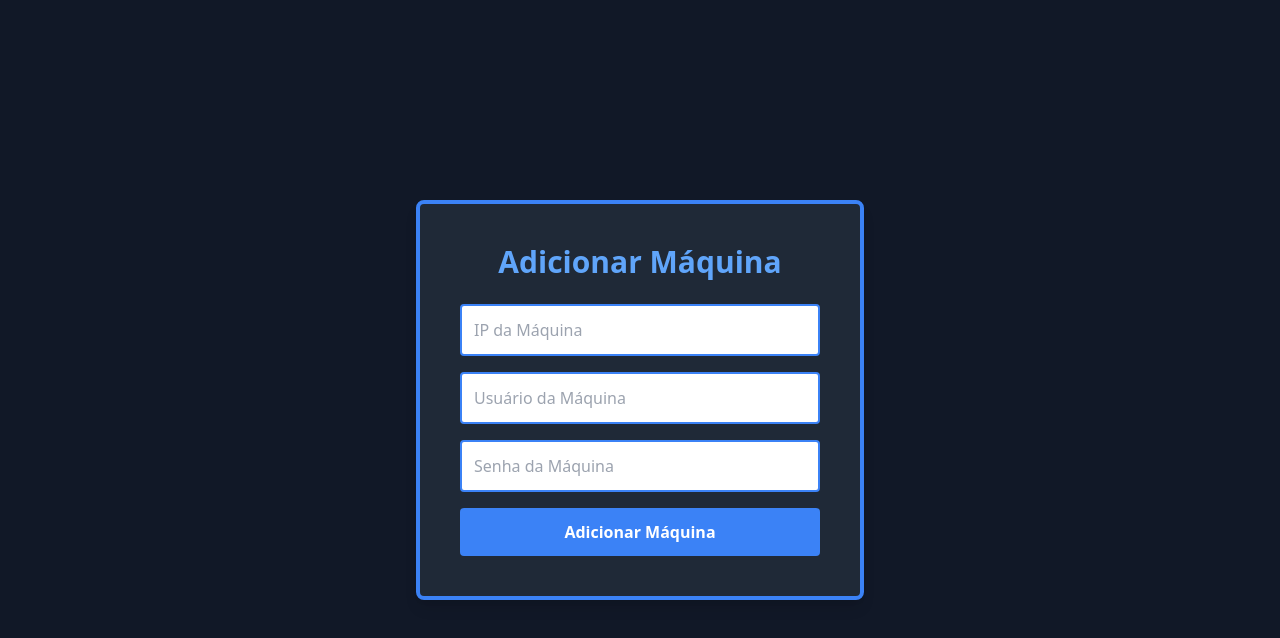
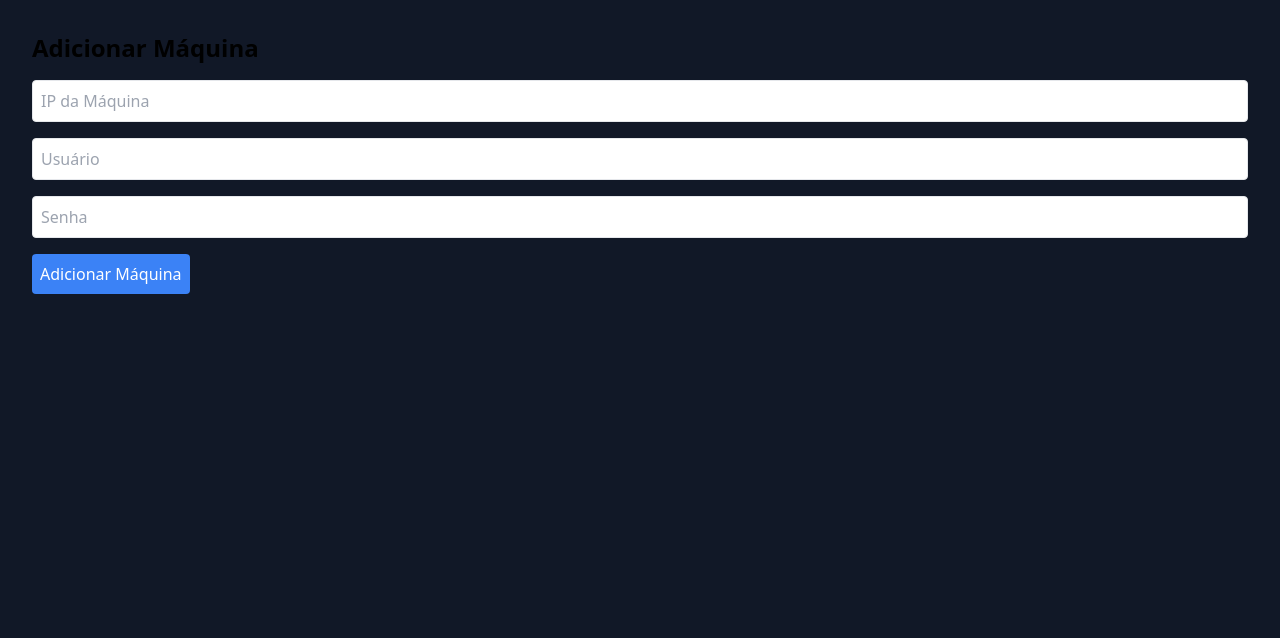
Before and after one commit to Berryzin625/gatev4, a Next.js app: page /admin/add-machine in a window 1280 px wide. Shown: the top 638 px of the page. Built offline with nearby package versions, Linux system fonts and the light colour scheme.

Commit message:
Update add-machine.tsx

```diff
--- a/pages/admin/add-machine.tsx
+++ b/pages/admin/add-machine.tsx
@@ -1,76 +1,55 @@
-// pages/admin/add-machine.tsx
 import { useState } from 'react';
+import axios from 'axios';
 
-export default function AddMachine() {
+const AddMachine = () => {
   const [ip, setIp] = useState('');
   const [username, setUsername] = useState('');
   const [password, setPassword] = useState('');
-    const [isAdding, setIsAdding] = useState(false);
 
-    // Defina o tipo de 'e' explicitamente como React.FormEvent
-    const handleAddMachine = async (e: React.FormEvent<HTMLFormElement>) => {
+  const handleSubmit = async (e: React.FormEvent) => {
     e.preventDefault();
-
-        setIsAdding(true);
-
-        const res = await fetch('/api/add-machine', {
-            method: 'POST',
-            headers: {
-                'Content-Type': 'application/json',
-            },
-            body: JSON.stringify({ ip, username, password }),
-        });
-
-        if (res.ok) {
+    try {
+      await axios.post('/api/machines', { ip, username, password });
       alert('Máquina adicionada com sucesso!');
       setIp('');
       setUsername('');
       setPassword('');
-        } else {
-            alert('Erro ao adicionar máquina. Tente novamente.');
+    } catch (error) {
+      console.error('Erro ao adicionar máquina', error);
     }
-
-        setIsAdding(false);
   };
 
   return (
-        <div className="flex items-center justify-center min-h-screen bg-gray-900">
-            <div className="bg-gray-800 border-4 border-blue-500 p-10 rounded-lg shadow-lg max-w-md w-full transition duration-300 transform hover:scale-105">
-                <h1 className="text-3xl font-bold text-center text-blue-400 mb-6">Adicionar Máquina</h1>
-                <form onSubmit={handleAddMachine}>
+    <div className="p-8">
+      <h2 className="text-2xl font-bold mb-4">Adicionar Máquina</h2>
+      <form onSubmit={handleSubmit}>
         <input
           type="text"
           placeholder="IP da Máquina"
           value={ip}
           onChange={(e) => setIp(e.target.value)}
-                        required
-                        className="w-full p-3 mb-4 border-2 border-blue-500 rounded focus:outline-none focus:ring-2 focus:ring-blue-400"
+          className="border p-2 rounded mb-4 w-full"
         />
         <input
           type="text"
-                        placeholder="Usuário da Máquina"
+          placeholder="Usuário"
           value={username}
           onChange={(e) => setUsername(e.target.value)}
-                        required
-                        className="w-full p-3 mb-4 border-2 border-blue-500 rounded focus:outline-none focus:ring-2 focus:ring-blue-400"
+          className="border p-2 rounded mb-4 w-full"
         />
         <input
           type="password"
-                        placeholder="Senha da Máquina"
+          placeholder="Senha"
           value={password}
           onChange={(e) => setPassword(e.target.value)}
-                        required
-                        className="w-full p-3 mb-4 border-2 border-blue-500 rounded focus:outline-none focus:ring-2 focus:ring-blue-400"
+          className="border p-2 rounded mb-4 w-full"
         />
-                    <button
-                        type="submit"
-                        className="w-full bg-blue-500 hover:bg-blue-600 text-white font-bold py-3 rounded transition duration-200"
-                        disabled={isAdding}
-                    >
-                        {isAdding ? 'Adicionando...' : 'Adicionar Máquina'}
+        <button type="submit" className="bg-blue-500 text-white p-2 rounded">
+          Adicionar Máquina
         </button>
       </form>
     </div>
-        </div>
   );
-}
+};
+
+export default AddMachine;
```
Lines whose indentation alone changed are shown as unchanged.
